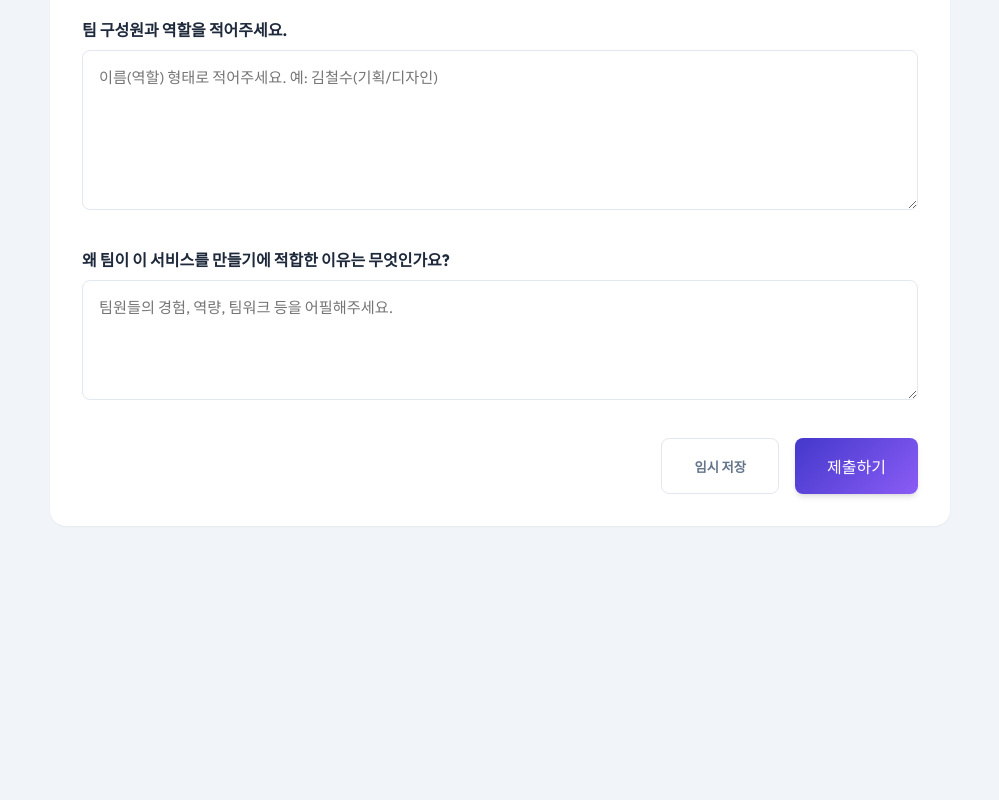
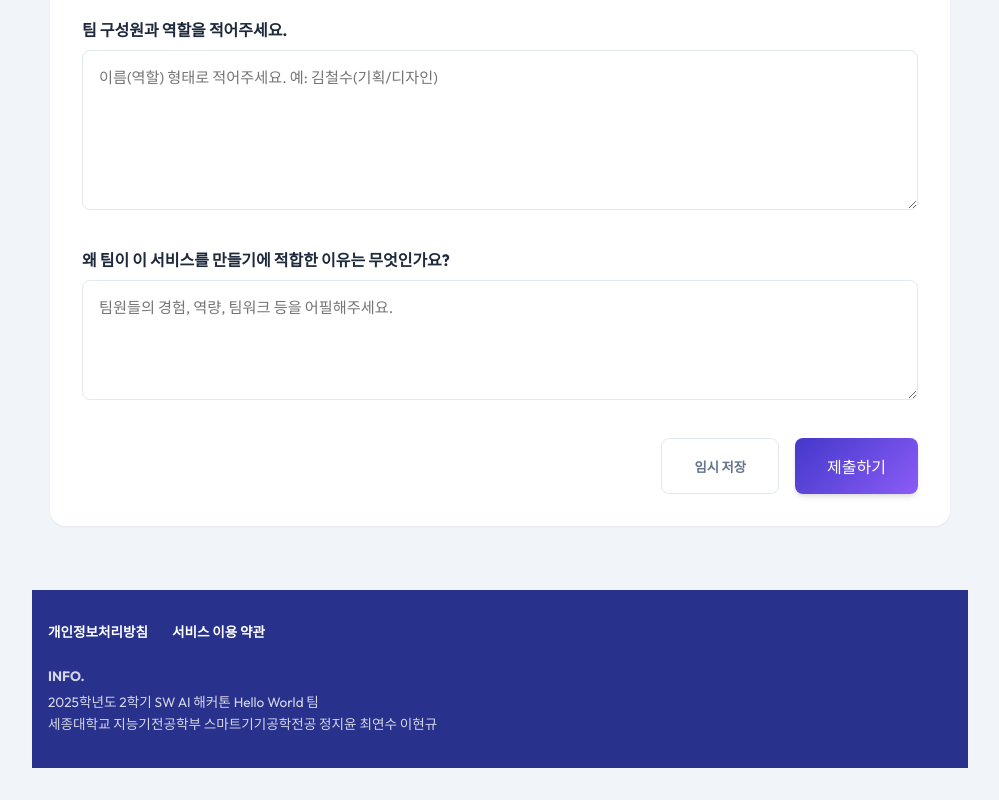
Before and after one commit to just-stopyoon/25-2-HackathonFE, a React (Vite) app: page / in a window 1280 px wide. Shown: the part 3090-3890 px from the top of the page, without its empty margins (280-1279 px from the left). Before the commit the page ends 3648 px from the top, so only its background shows below. Built offline with nearby package versions, Linux system fonts and the light colour scheme.

Commit message:
[Feat] footer 추가

```diff
--- /dev/null
+++ b/src/components/Layout/Footer.jsx
@@ -0,0 +1,21 @@
+import React from 'react';
+
+const Footer = () => {
+    return (
+        <footer style={{ backgroundColor: '#28328c', color: 'white', padding: 'var(--spacing-xl) 0', marginTop: '4rem' }}>
+            <div style={{ maxWidth: '1200px', margin: '0 auto', padding: '0 var(--spacing-md)', fontSize: '0.85rem' }}>
+                <div style={{ display: 'flex', gap: 'var(--spacing-lg)', marginBottom: 'var(--spacing-lg)', fontWeight: '600' }}>
+                    <span>개인정보처리방침</span>
+                    <span>서비스 이용 약관</span>
+                </div>
+                <div style={{ opacity: 0.8, lineHeight: '1.6' }}>
+                    <div style={{ fontWeight: '700', marginBottom: '4px' }}>INFO.</div>
+                    <div>2025학년도 2학기 SW AI 해커톤 Hello World 팀</div>
+                    <div>세종대학교 지능기전공학부 스마트기기공학전공 정지윤 최연수 이현규</div>
+                </div>
+            </div>
+        </footer>
+    );
+};
+
+export default Footer;
--- a/src/components/Layout/MainLayout.jsx
+++ b/src/components/Layout/MainLayout.jsx
@@ -1,5 +1,6 @@
 import React from 'react';
 import Sidebar from '../Navigation/Sidebar';
+import Footer from './Footer';
 
 const MainLayout = ({ children, activeSection, onSectionClick }) => {
     return (
@@ -15,6 +16,9 @@ const MainLayout = ({ children, activeSection, onSectionClick }) => {
                 <div style={{ maxWidth: '900px', margin: '0 auto' }}>
                     {children}
                 </div>
+                <div style={{ marginTop: 'auto' }}>
+                    <Footer />
+                </div>
             </main>
         </div>
     );
--- a/src/pages/ContestDetailPage.jsx
+++ b/src/pages/ContestDetailPage.jsx
@@ -1,6 +1,7 @@
 import React, { useState, useEffect } from 'react';
 import { useParams, useNavigate } from 'react-router-dom';
 import { Star, Share2, Printer } from 'lucide-react';
+import Footer from '../components/Layout/Footer';
 
 const ContestDetailPage = () => {
     const { id } = useParams();
@@ -185,19 +186,7 @@ const ContestDetailPage = () => {
             </main>
 
             {/* Footer */}
-            <footer style={{ backgroundColor: '#28328c', color: 'white', padding: 'var(--spacing-xl) 0', marginTop: '4rem' }}>
-                <div style={{ maxWidth: '1200px', margin: '0 auto', padding: '0 var(--spacing-md)', fontSize: '0.85rem' }}>
-                    <div style={{ display: 'flex', gap: 'var(--spacing-lg)', marginBottom: 'var(--spacing-lg)', fontWeight: '600' }}>
-                        <span>개인정보처리방침</span>
-                        <span>서비스 이용 약관</span>
-                    </div>
-                    <div style={{ opacity: 0.8, lineHeight: '1.6' }}>
-                        <div style={{ fontWeight: '700', marginBottom: '4px' }}>INFO.</div>
-                        <div>2025학년도 2학기 SW AI 해커톤 Hello World 팀</div>
-                        <div>세종대학교 지능기전공학부 스마트기기공학전공 정지윤 최연수 이현규</div>
-                    </div>
-                </div>
-            </footer>
+            <Footer />
         </div>
     );
 };
--- a/src/pages/ContestRecommendationPage.jsx
+++ b/src/pages/ContestRecommendationPage.jsx
@@ -1,6 +1,7 @@
 import React, { useState, useEffect } from 'react';
 import SearchBar from '../components/Search/SearchBar';
 import ContestCard from '../components/Card/ContestCard';
+import Footer from '../components/Layout/Footer';
 
 // Header/Nav component specific to this page (or global later)
 const Header = () => (
@@ -122,6 +123,7 @@ const ContestRecommendationPage = () => {
                 )}
 
             </main>
+            <Footer />
         </div>
     );
 };
```
